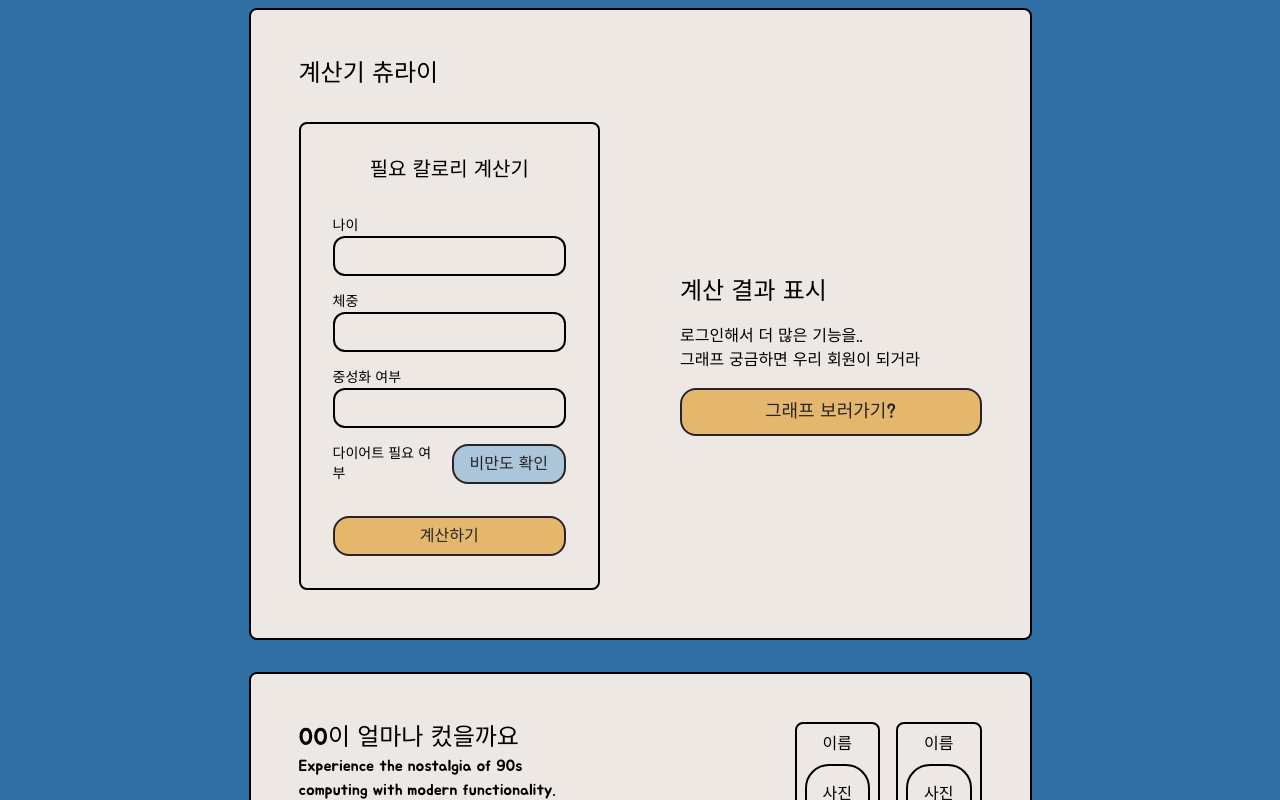
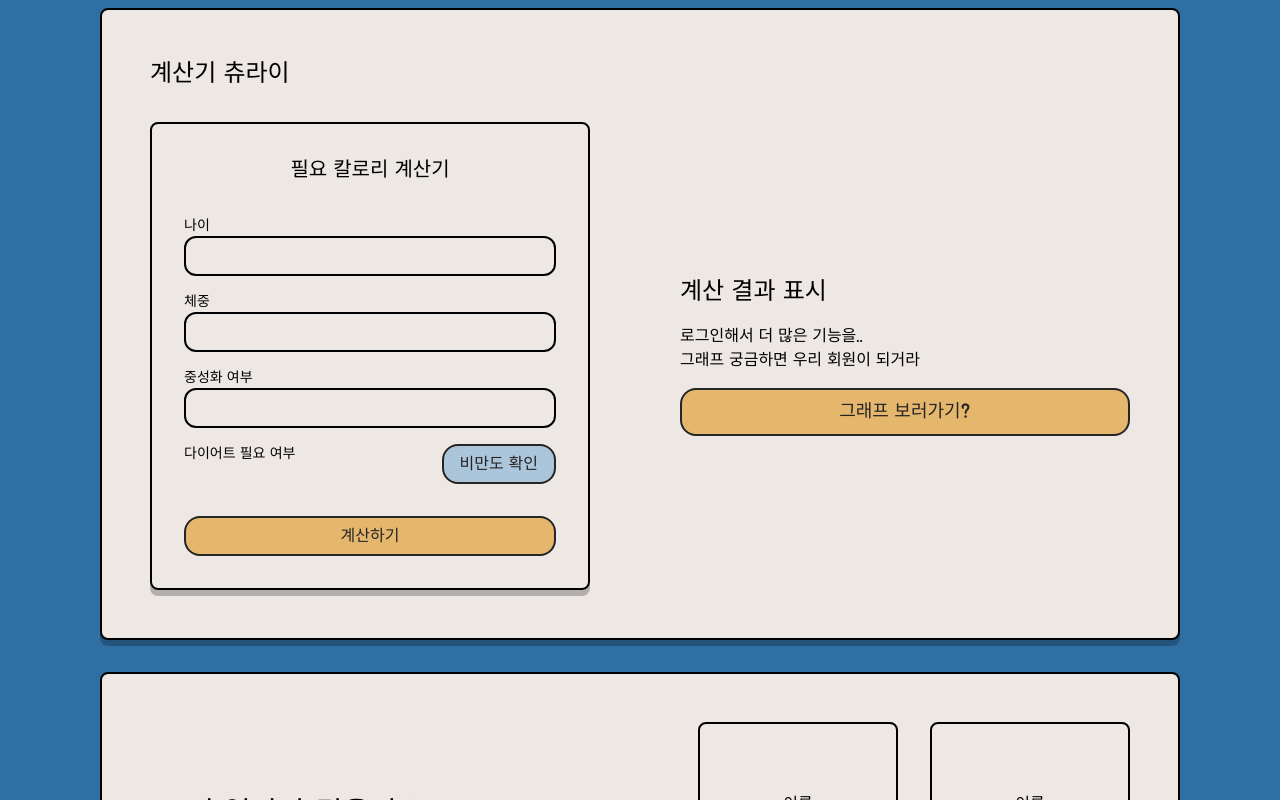
Before and after one commit to Kwonyeojiny/mung-ng-nang, a React (Vite) app: page / in a window 1280 px wide. Shown: the part 460-1260 px from the top of the page. Built offline with nearby package versions, Linux system fonts and the light colour scheme; a web font is replaced by a local one.

Commit message:
Feat: Home 관련 컴포넌트 레이아웃 수정

```diff
--- a/src/components/Home/HomeCalculator.tsx
+++ b/src/components/Home/HomeCalculator.tsx
@@ -3,7 +3,7 @@ import Input from '../ui/Input';
 
 const HomeCalculator = () => {
   return (
-    <div className=" border-[2px] p-8 rounded-lg shadow-bottom-gray flex flex-col gap-8">
+    <div className="shadow-bottom-md min-w-[320px] max-w-[440px] border-[2px] p-8 rounded-lg shadow-bottom-gray flex flex-col gap-8">
       <h3 className="text-center text-xl">필요 칼로리 계산기</h3>
       <form className="flex flex-col gap-8">
         <div className="flex flex-col gap-4">
--- a/src/components/Home/HomeMyPet.tsx
+++ b/src/components/Home/HomeMyPet.tsx
@@ -5,9 +5,9 @@ import PetCard from './PetCard';
 const HomeMyPet = () => {
   return (
     <div className="flex justify-center items-center">
-      <Card className="flex gap-8 justify-between">
+      <Card className="grid grid-cols-1 md:grid-cols-2 gap-8 items-center justify-between">
         <div>
-          <h3 className="text-2xl">00이 얼마나 컸을까요</h3>
+          <h3 className="text-3xl">00이 얼마나 컸을까요</h3>
           <p>
             Experience the nostalgia of 90s
             <br />
@@ -15,7 +15,7 @@ const HomeMyPet = () => {
           </p>
           <Button size="lg">버튼</Button>
         </div>
-        <div className="flex gap-4">
+        <div className="flex gap-8 justify-between md:justify-end">
           <PetCard />
           <PetCard />
         </div>
--- a/src/components/Home/PetCard.tsx
+++ b/src/components/Home/PetCard.tsx
@@ -1,8 +1,8 @@
 const PetCard = () => {
   return (
-    <div className="flex flex-col gap-2 border-[2px] p-2 rounded-lg ">
+    <div className="w-[200px] h-[280px] flex flex-col justify-center items-center gap-4 border-[2px] p-2 rounded-lg ">
       <div className="text-center">이름</div>
-      <div className="border-[2px] rounded-3xl p-4">사진</div>
+      <div className="w-[100px] h-[100px] border-[2px] rounded-3xl p-4">사진</div>
     </div>
   );
 };
--- a/src/components/ui/Card.tsx
+++ b/src/components/ui/Card.tsx
@@ -4,7 +4,7 @@ const Card = React.forwardRef<HTMLDivElement, React.HTMLAttributes<HTMLDivElemen
   ({ className, ...props }, ref) => (
     <div
       ref={ref}
-      className={`w-[90%] shadow-bottom-blue bg-white p-12 rounded-lg border-2 ${className}`}
+      className={`w-[90%] shadow-bottom-md bg-white p-12 rounded-lg border-2 ${className}`}
       {...props}
     />
   ),
--- a/src/pages/Home.tsx
+++ b/src/pages/Home.tsx
@@ -5,7 +5,7 @@ import TryCalculator from '../components/Home/TryCalculator';
 
 const Home = () => {
   return (
-    <div className="flex flex-col gap-8">
+    <div className="flex flex-col gap-8 w-full max-w-[1200px]">
       <Introduce />
       <TryCalculator />
 
```
